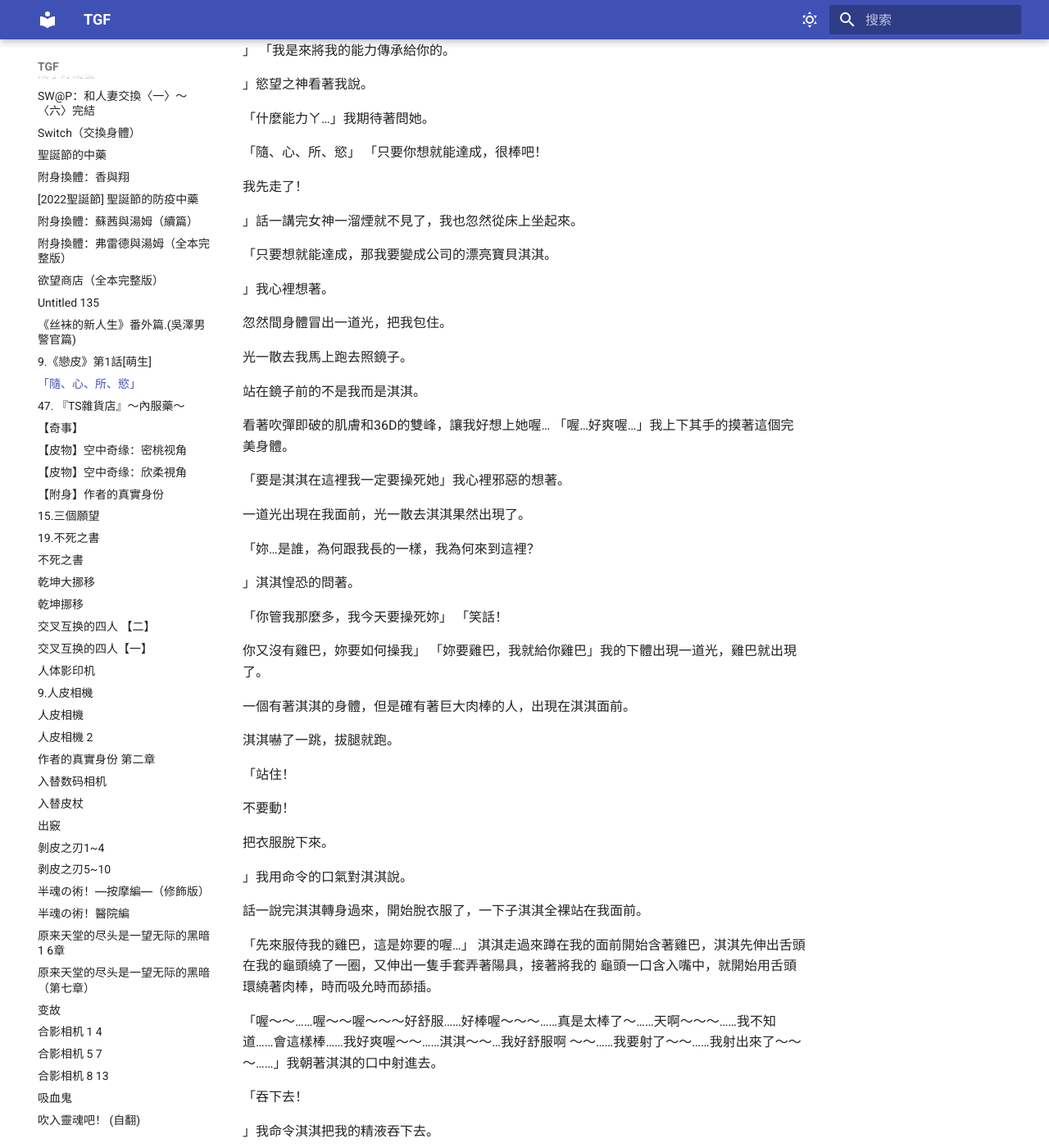
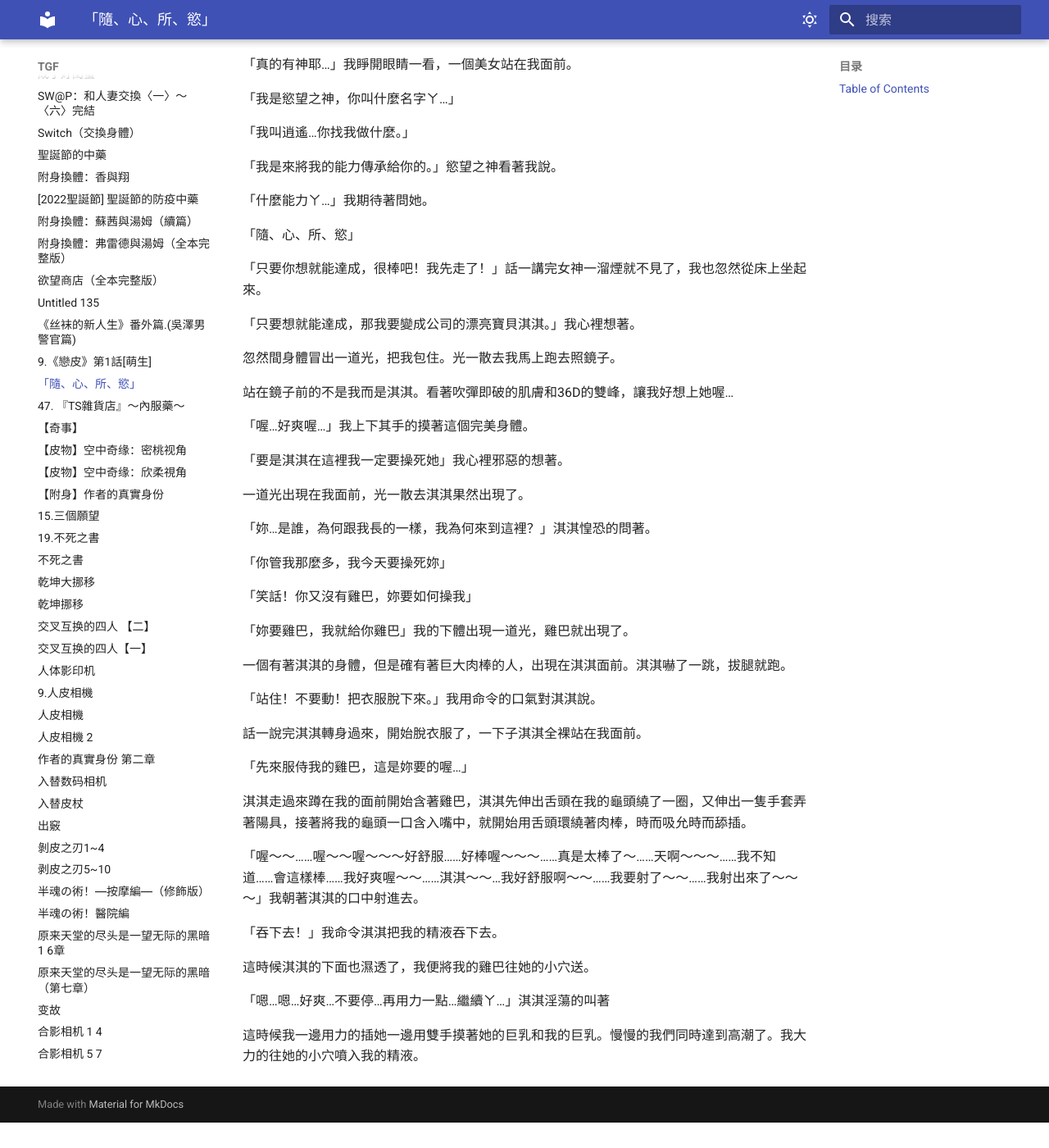
Before and after one commit to akira919/TGF, an MkDocs documentation site: the page built from docs/「隨、心、所、慾」.md, in a window 1280 px wide and 1400 px high, scrolled down 822 px. Shown: the whole window at 82% size. Built offline with MkDocs 1.6.1 and Material for MkDocs 9.7.7, drawn with Linux system fonts in a browser that asks for light colours; after the commit the page ends 2191 px from its top, so only the background shows below that; some of the changed text lies outside the part shown.

Commit message:
Remove duplicate content and clean up formatting

```diff
--- a/docs/「隨、心、所、慾」.md
+++ b/docs/「隨、心、所、慾」.md
@@ -1,103 +1,88 @@
-#
+<div class="toc" markdown="1">
 
-「隨、心、所、慾」 第一章 改變 好無聊喔…..今年的生日又要一個人過了。
+## Table of Contents
+- [第一章：隨心所欲](#chapter-1)
+
+</div>
+
+<h2 id="chapter-1">第一章 隨心所欲</h2>
+
+好無聊喔…..今年的生日又要一個人過了。
 
 走著走著我到了海邊。
 
- 忽然間我看到一個盒子從海上飄來，我順手撿起來。
+忽然間我看到一個盒子從海上飄來，我順手撿起來。
 
- 盒子上面寫著『有緣人得神力，無緣人死』的幾個大字。
+盒子上面寫著『有緣人得神力，無緣人死』的幾個大字。
 
- 「反正我是沒人要的人，不如死了算了」心一橫我就把盒子打開了。
+「反正我是沒人要的人，不如死了算了」心一橫我就把盒子打開了。
 
- 一道強光從盒子冒出來，把我全身都罩住了。
+一道強光從盒子冒出來，把我全身都罩住了。
 
- 「好痛喔…全身都快被撕裂了，難道我真的會死嗎？
+「好痛喔…全身都快被撕裂了，難道我真的會死嗎？」我心裡後悔打開盒子。
 
-」我心裡後悔打開盒子。
+過了五分鐘左右忽然身體不痛了，盒子跟光也不見了。
 
- 過了五分鐘左右忽然身體不痛了，盒子跟光也不見了。
+「不會吧！難道我是有緣人嗎？」我看了看我的身體。
 
- 「不會吧！
+「沒有變化ㄚ….好奇怪…」我摸鼻子往家裡回去了。
 
-難道我是有緣人嗎？
+回到家後我躺在床上不知不著的睡了….
 
-」我看了看我的身體。
+「喂…別睡了…我是神有事要告訴你…有緣人」一個陌生的聲音在我耳邊響起。
 
- 「沒有變化ㄚ….好奇怪…」我摸摸鼻子往家裡回去了。
+「神…不會吧…我不信…」我繼續睡，忽然間有一股莫名的力量將我弄醒。
 
- 回到家後我躺在床上不知不著的睡了…. 「喂…別睡了…我是神有事要告訴你…有緣人」一個陌生的聲音在我耳邊響起。
+「真的有神耶…」我睜開眼睛一看，一個美女站在我面前。
 
- 「神…不會吧…我不信…」我繼續睡，忽然間有一股莫名的力量將我弄醒。
+「我是慾望之神，你叫什麼名字ㄚ…」
 
- 「真的有神耶…」我睜開眼睛一看，一個美女站在我面前。
+「我叫逍遙…你找我做什麼。」
 
- 「我是慾望之神，你叫什麼名字ㄚ…」 「我叫逍遙…你找我做什麼。
+「我是來將我的能力傳承給你的。」慾望之神看著我說。
 
-」 「我是來將我的能力傳承給你的。
+「什麼能力ㄚ…」我期待著問她。
 
-」慾望之神看著我說。
+「隨、心、所、慾」
 
- 「什麼能力ㄚ…」我期待著問她。
+「只要你想就能達成，很棒吧！我先走了！」話一講完女神一溜煙就不見了，我也忽然從床上坐起來。
 
- 「隨、心、所、慾」 「只要你想就能達成，很棒吧！
+「只要想就能達成，那我要變成公司的漂亮寶貝淇淇。」我心裡想著。
 
-我先走了！
+忽然間身體冒出一道光，把我包住。光一散去我馬上跑去照鏡子。
 
-」話一講完女神一溜煙就不見了，我也忽然從床上坐起來。
+站在鏡子前的不是我而是淇淇。看著吹彈即破的肌膚和36D的雙峰，讓我好想上她喔…
 
- 「只要想就能達成，那我要變成公司的漂亮寶貝淇淇。
+「喔…好爽喔…」我上下其手的摸著這個完美身體。
 
-」我心裡想著。
+「要是淇淇在這裡我一定要操死她」我心裡邪惡的想著。
 
- 忽然間身體冒出一道光，把我包住。
+一道光出現在我面前，光一散去淇淇果然出現了。
 
-光一散去我馬上跑去照鏡子。
+「妳…是誰，為何跟我長的一樣，我為何來到這裡？」淇淇惶恐的問著。
 
-站在鏡子前的不是我而是淇淇。
+「你管我那麼多，我今天要操死妳」
 
-看著吹彈即破的肌膚和36D的雙峰，讓我好想上她喔… 「喔…好爽喔…」我上下其手的摸著這個完美身體。
+「笑話！你又沒有雞巴，妳要如何操我」
 
- 「要是淇淇在這裡我一定要操死她」我心裡邪惡的想著。
+「妳要雞巴，我就給你雞巴」我的下體出現一道光，雞巴就出現了。
 
- 一道光出現在我面前，光一散去淇淇果然出現了。
+一個有著淇淇的身體，但是確有著巨大肉棒的人，出現在淇淇面前。淇淇嚇了一跳，拔腿就跑。
 
- 「妳…是誰，為何跟我長的一樣，我為何來到這裡？
+「站住！不要動！把衣服脫下來。」我用命令的口氣對淇淇說。
 
-」淇淇惶恐的問著。
+話一說完淇淇轉身過來，開始脫衣服了，一下子淇淇全裸站在我面前。
 
- 「你管我那麼多，我今天要操死妳」 「笑話！
+「先來服侍我的雞巴，這是妳要的喔…」
 
-你又沒有雞巴，妳要如何操我」 「妳要雞巴，我就給你雞巴」我的下體出現一道光，雞巴就出現了。
+淇淇走過來蹲在我的面前開始含著雞巴，淇淇先伸出舌頭在我的龜頭繞了一圈，又伸出一隻手套弄著陽具，接著將我的龜頭一口含入嘴中，就開始用舌頭環繞著肉棒，時而吸允時而舔插。
 
- 一個有著淇淇的身體，但是確有著巨大肉棒的人，出現在淇淇面前。
+「喔～～……喔～～喔～～～好舒服……好棒喔～～～……真是太棒了～……天啊～～～……我不知道……會這樣棒……我好爽喔～～……淇淇～～…我好舒服啊～～……我要射了～～……我射出來了～～～」我朝著淇淇的口中射進去。
 
-淇淇嚇了一跳，拔腿就跑。
+「吞下去！」我命令淇淇把我的精液吞下去。
 
- 「站住！
+這時候淇淇的下面也濕透了，我便將我的雞巴往她的小穴送。
 
-不要動！
+「嗯…嗯…好爽…不要停…再用力一點…繼續ㄚ…」淇淇淫蕩的叫著
 
-把衣服脫下來。
-
-」我用命令的口氣對淇淇說。
-
- 話一說完淇淇轉身過來，開始脫衣服了，一下子淇淇全裸站在我面前。
-
- 「先來服侍我的雞巴，這是妳要的喔…」 淇淇走過來蹲在我的面前開始含著雞巴，淇淇先伸出舌頭在我的龜頭繞了一圈，又伸出一隻手套弄著陽具，接著將我的
-龜頭一口含入嘴中，就開始用舌頭環繞著肉棒，時而吸允時而舔插。
-
- 「喔～～……喔～～喔～～～好舒服……好棒喔～～～……真是太棒了～……天啊～～～……我不知道……會這樣棒……我好爽喔～～……淇淇～～…我好舒服啊
-～～……我要射了～～……我射出來了～～～……」我朝著淇淇的口中射進去。
-
- 「吞下去！
-
-」我命令淇淇把我的精液吞下去。
-
- 這時候淇淇的下面也濕透了，我便將我的雞巴往她的小穴送。
-
- 「嗯…嗯…好爽…不要停…再用力一點…繼續ㄚ…」淇淇淫蕩的叫著 這時候我一邊用力的插她一邊用雙手摸著她的巨乳和我的巨乳。
-
-慢慢的我們同時達到高潮了。
-
-我大力的往她的小穴噴入我的精液。
+這時候我一邊用力的插她一邊用雙手摸著她的巨乳和我的巨乳。慢慢的我們同時達到高潮了。我大力的往她的小穴噴入我的精液。
```
